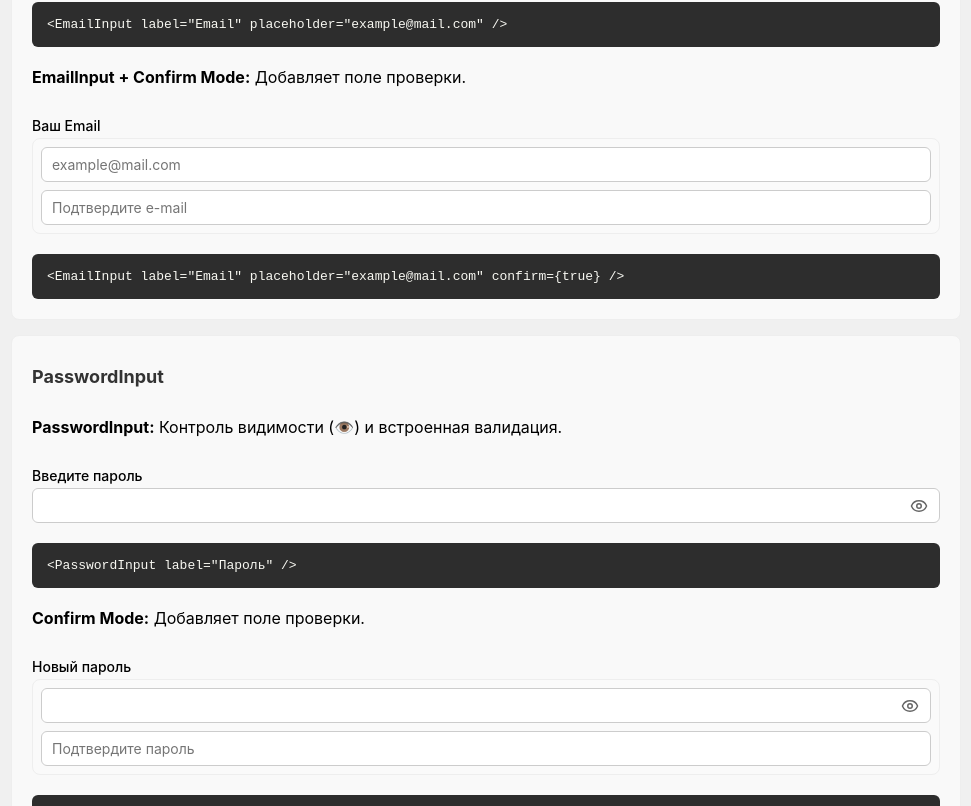
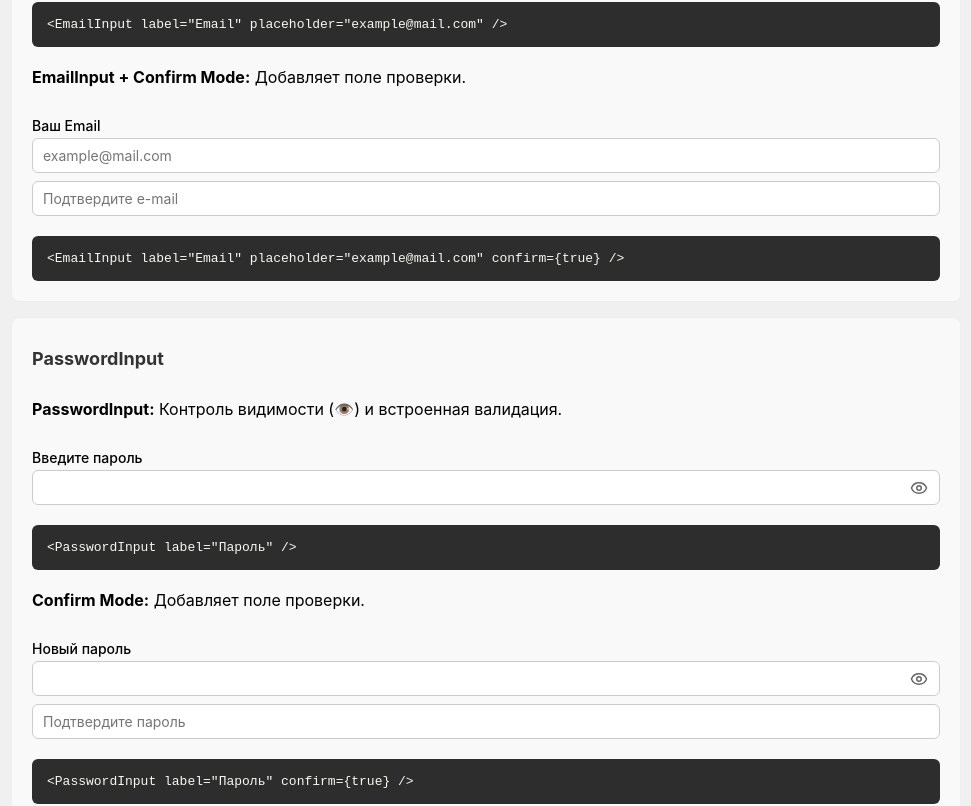
Before and after one commit to TkachAn/site-architect, a React (Vite) app: page / in a window 1280 px wide. Shown: the part 3055-3861 px from the top of the page, without its empty margins (294-1265 px from the left). Built offline with nearby package versions, Linux system fonts and the light colour scheme.

Commit message:
edit25022026

```diff
--- a/src/components/base/inputs/ingpt.module.css
+++ b/src/components/base/inputs/ingpt.module.css
@@ -47,11 +47,11 @@
 .confirmGroup {
   display: flex;
   flex-direction: column;
-  gap: 8px;
+  gap: 8px;/*
   border: 1px solid #eee;
-  border-radius: 8px;
+  border-radius: 8px;/*
   padding: 8px;
-  background-color: #fafafa;
+  background-color: #fafafa;*/
 }
 
 .passwordWrap {
```
